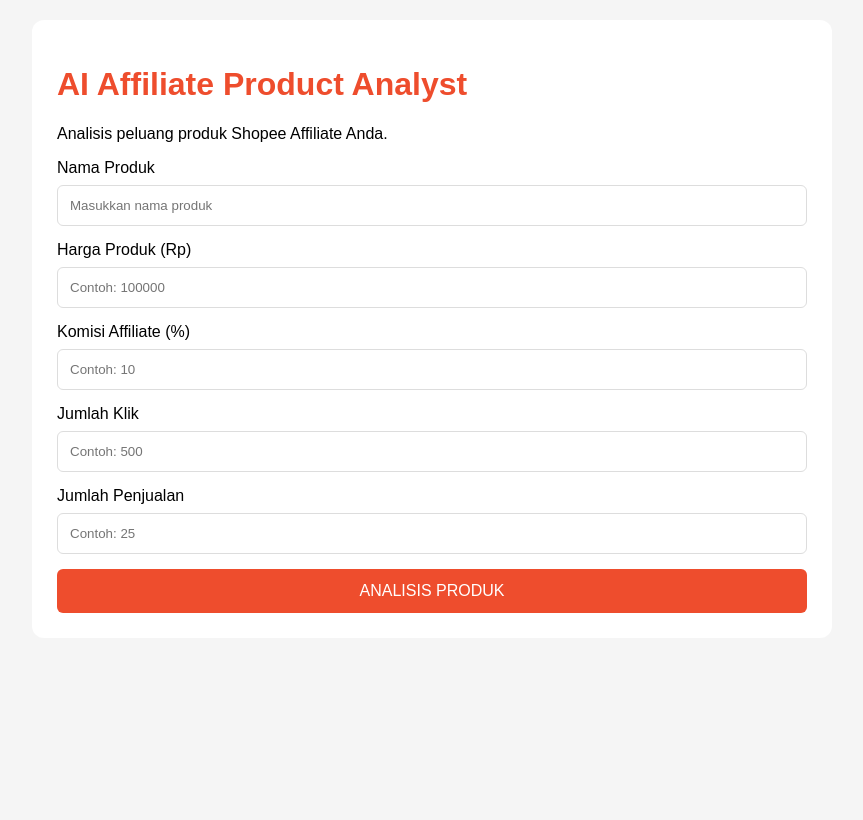
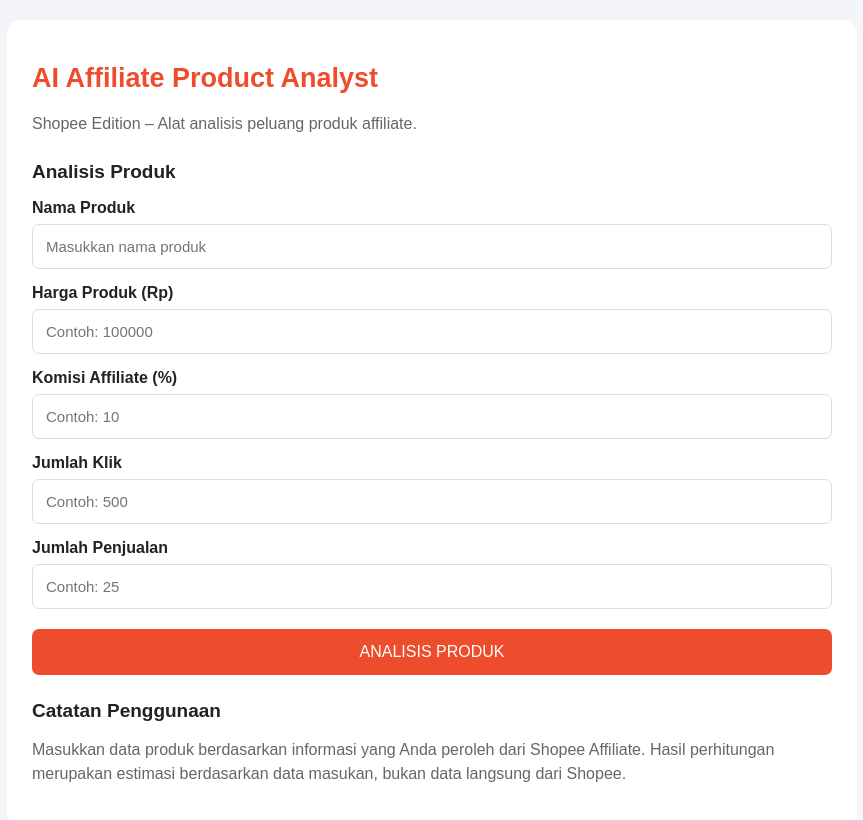
Before and after one commit to ezanasution998/EZA-SHOOPE, a plain HTML site: page index.html in a window 1280 px wide. Both pictures are taken after a click on the button "ANALISIS PRODUK". Shown: the whole page, without its empty margins (208-1071 px from the left). Drawn offline with Linux system fonts and the light colour scheme.

Commit message:
Update index.html

```diff
--- a/index.html
+++ b/index.html
@@ -3,57 +3,32 @@
 <html lang="id">
 <head>
 <meta charset="UTF-8">
-<meta name="viewport" content="width=device-width, initial-scale=1.0">
+<meta name="viewport" content="width=device-width, initial-scale=1">
 <title>AI Affiliate Product Analyst Shopee</title>
 <style>
-body {
-  font-family: Arial, sans-serif;
-  background: #f5f5f5;
-  margin: 0;
-  padding: 20px;
-}
-.container {
-  max-width: 750px;
-  margin: auto;
-  background: white;
-  padding: 25px;
-  border-radius: 12px;
-}
-h1 { color: #ee4d2d; }
-input {
-  width: 100%;
-  padding: 12px;
-  margin: 8px 0 15px;
-  box-sizing: border-box;
-  border: 1px solid #ddd;
-  border-radius: 6px;
-}
-button {
-  background: #ee4d2d;
-  color: white;
-  padding: 13px;
-  border: none;
-  border-radius: 6px;
-  width: 100%;
-  cursor: pointer;
-  font-size: 16px;
-}
-#hasil {
-  margin-top: 20px;
-  padding: 15px;
-  background: #fff3ef;
-  border-radius: 8px;
-  display: none;
-}
+*{box-sizing:border-box}
+body{font-family:Arial,sans-serif;background:#f4f5f8;margin:0;padding:20px;color:#222}
+.container{max-width:850px;margin:auto;background:white;padding:25px;border-radius:14px}
+h1{color:#ee4d2d;font-size:27px}
+h2{font-size:19px;margin-top:25px}
+p{color:#666;line-height:1.5}
+label{display:block;margin-top:15px;font-weight:bold}
+input{width:100%;padding:13px;margin-top:7px;border:1px solid #ddd;border-radius:7px;font-size:15px}
+button{width:100%;padding:14px;background:#ee4d2d;color:white;border:0;border-radius:7px;margin-top:20px;font-size:16px;cursor:pointer}
+.result{background:#fff5f1;padding:17px;border-radius:9px;margin-top:20px;display:none}
+.metric{background:#f5f6fa;padding:13px;border-radius:8px;margin-top:10px}
+small{color:#777}
 </style>
 </head>
 <body>
 <div class="container">
 <h1>AI Affiliate Product Analyst</h1>
-<p>Analisis peluang produk Shopee Affiliate Anda.</p>
+<p>Shopee Edition – Alat analisis peluang produk affiliate.</p>
+
+<h2>Analisis Produk</h2>
 
 <label>Nama Produk</label>
-<input id="produk" placeholder="Masukkan nama produk">
+<input id="nama" placeholder="Masukkan nama produk">
 
 <label>Harga Produk (Rp)</label>
 <input id="harga" type="number" placeholder="Contoh: 100000">
@@ -65,43 +40,49 @@ button {
 <input id="klik" type="number" placeholder="Contoh: 500">
 
 <label>Jumlah Penjualan</label>
-<input id="penjualan" type="number" placeholder="Contoh: 25">
+<input id="jual" type="number" placeholder="Contoh: 25">
 
 <button onclick="analisis()">ANALISIS PRODUK</button>
 
-<div id="hasil"></div>
+<div class="result" id="hasil">
+<h2>Hasil Analisis</h2>
+<div id="detail"></div>
+</div>
+
+<h2>Catatan Penggunaan</h2>
+<p>Masukkan data produk berdasarkan informasi yang Anda peroleh dari Shopee Affiliate. Hasil perhitungan merupakan estimasi berdasarkan data masukan, bukan data langsung dari Shopee.</p>
 </div>
 
 <script>
-function analisis() {
-  const produk = document.getElementById("produk").value;
-  const harga = Number(document.getElementById("harga").value);
-  const komisi = Number(document.getElementById("komisi").value);
-  const klik = Number(document.getElementById("klik").value);
-  const penjualan = Number(document.getElementById("penjualan").value);
+function analisis(){
+const nama=document.getElementById('nama').value.trim();
+const harga=Number(document.getElementById('harga').value);
+const komisi=Number(document.getElementById('komisi').value);
+const klik=Number(document.getElementById('klik').value);
+const jual=Number(document.getElementById('jual').value);
 
-  if (!produk || harga <= 0 || komisi < 0 ||
-      komisi > 100 || klik <= 0 || penjualan < 0) {
-    alert("Mohon isi data dengan benar.");
-    return;
-  }
+if(!nama||harga<=0||komisi<0||komisi>100||klik<=0||jual<0||jual>klik){
+alert('Periksa kembali semua data. Pastikan jumlah penjualan tidak melebihi jumlah klik.');
+return;
+}
 
-  const konversi = penjualan / klik * 100;
-  const pendapatan = harga * komisi / 100 * penjualan;
+const pendapatan=harga*jual*komisi/100;
+const konversi=jual/klik*100;
 
-  document.getElementById("hasil").style.display = "block";
-  document.getElementById("hasil").innerHTML = `
-    <h3>Hasil Analisis Produk</h3>
-    <p><b>Produk:</b> ${produk.replace(/[&<>"']/g, "")}</p>
-    <p><b>Tingkat Konversi:</b> ${konversi.toFixed(2)}%</p>
-    <p><b>Estimasi Komisi:</b> Rp ${pendapatan.toLocaleString("id-ID")}</p>
-    <p><b>Kesimpulan:</b> ${
-      konversi >= 5 ? "Performa penjualan cukup baik."
-      : konversi >= 2 ? "Performa perlu ditingkatkan."
-      : "Perlu evaluasi strategi promosi."
-    }</p>
-    <small>Perhitungan estimasi berdasarkan data yang dimasukkan, bukan data langsung Shopee.</small>
-  `;
+let status='Perlu pengamatan lebih lanjut';
+if(konversi>=5) status='Potensial berdasarkan data yang dimasukkan';
+else if(konversi>=2) status='Cukup menarik untuk dipantau';
+else if(konversi<2) status='Perlu evaluasi';
+
+document.getElementById('detail').innerHTML=`
+<div class="metric"><b>Produk:</b> ${nama}</div>
+<div class="metric"><b>Estimasi komisi:</b> Rp ${pendapatan.toLocaleString('id-ID')}</div>
+<div class="metric"><b>Tingkat konversi:</b> ${konversi.toFixed(2)}%</div>
+<div class="metric"><b>Status analisis:</b> ${status}</div>
+<div class="metric"><b>Jumlah penjualan:</b> ${jual.toLocaleString('id-ID')}</div>
+<small>Hasil ini merupakan estimasi, bukan jaminan pendapatan atau keberhasilan penjualan.</small>
+`;
+document.getElementById('hasil').style.display='block';
 }
 </script>
 </body>
```
